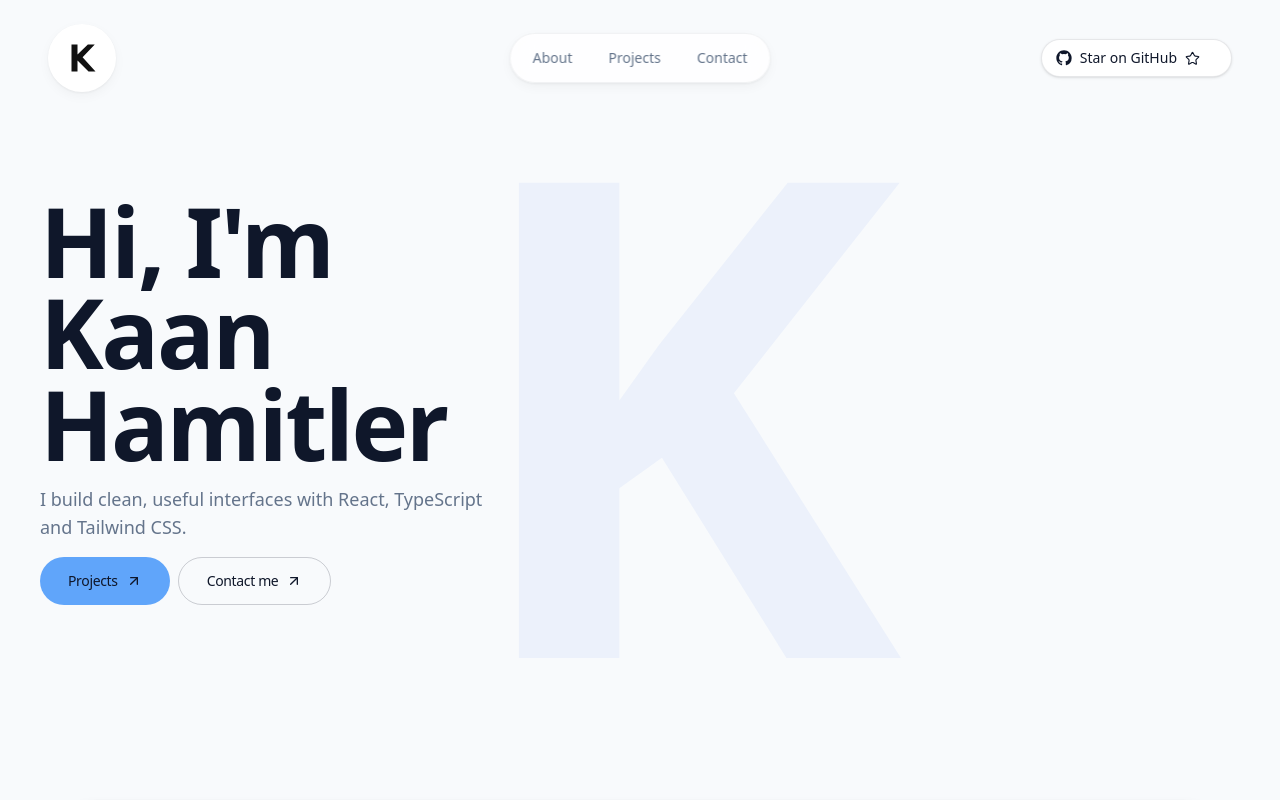
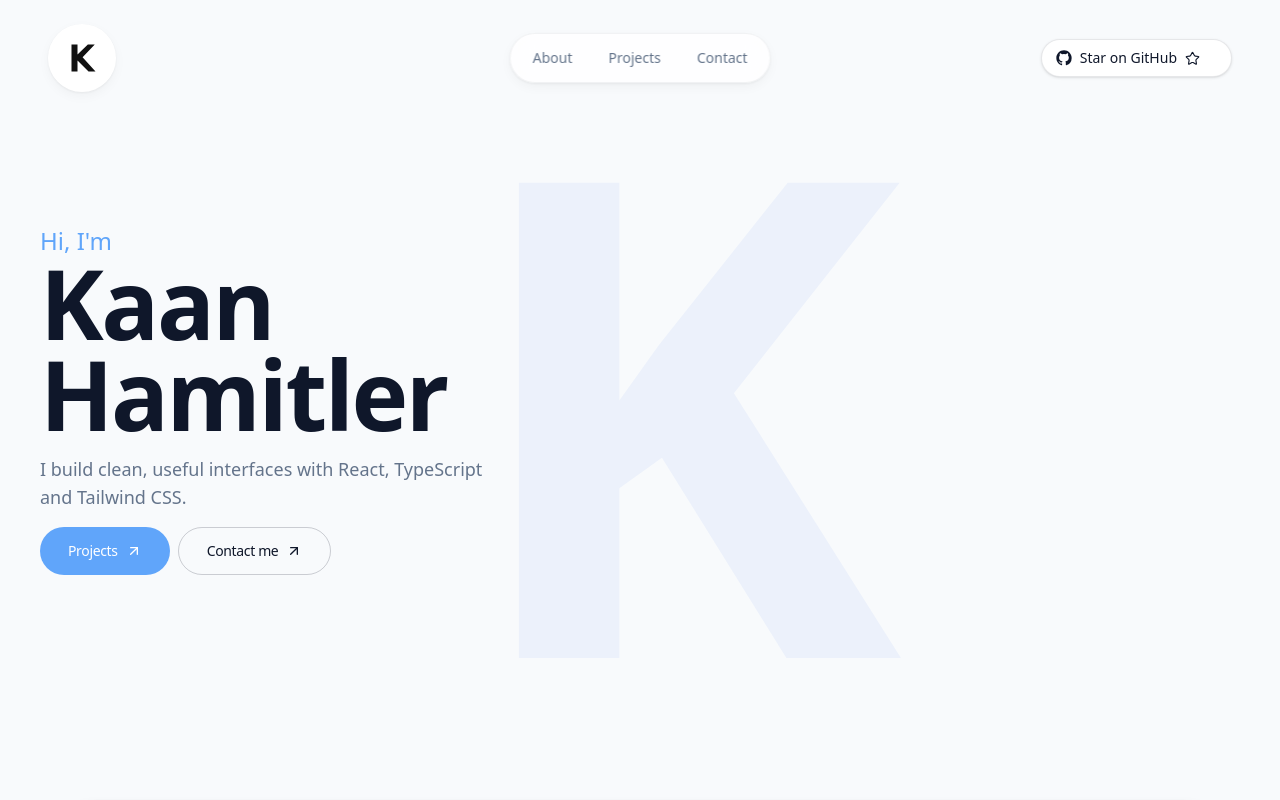
Before and after one commit to Kaan-Developer/Portfolio, a React (Vite) app: page / in a window 1280 px wide. Shown: the top 800 px of the page. Built offline with nearby package versions, Linux system fonts and the light colour scheme; no server answers.

Commit message:
Update Hero page, deleted 3d robot and changed button color, reduced: Hi, I'm

```diff
--- a/src/components/sections/Hero.tsx
+++ b/src/components/sections/Hero.tsx
@@ -8,10 +8,12 @@ const Hero = () => {
       className="grid min-h-screen grid-cols-1 items-center gap-12 lg:grid-cols-2 relative min-h-screen overflow-hidden px-6 py-14 md:px-10"
     >
       <div className="flex flex-col gap-4">
-        <h1 className="text-balance flex flex-col text-5xl lg:text-8xl font-black leading-[0.95] tracking-[-0.05em] tracking-tight">
-          Hi, I'm
-          <span>{site.name}</span>
-        </h1>
+        <div>
+                  <span className="text-2xl lg:5xl text-primary-soft">Hi, I'm</span>
+          <h1 className="text-balance flex flex-col text-5xl lg:text-8xl font-black leading-[0.95] tracking-[-0.05em] tracking-tight">{site.name}</h1>
+        </div>
+
+
         <p className="text-md md:text-lg text-muted max-w-md">
           {site.littleDesc}
         </p>
--- a/src/components/ui/Button.tsx
+++ b/src/components/ui/Button.tsx
@@ -12,7 +12,7 @@ interface Props extends ComponentPropsWithoutRef<"a"> {
 
 const variants = {
   primary: "bg-black text-white hover:bg-ink",
-  blue: "bg-primary-soft text-black hover:bg-primary-soft-hover hover:text-black",
+  blue: "bg-primary-soft text-white hover:bg-primary-soft-hover hover:text-white",
   secondary:
     "border border-primary/20 bg-primary-light text-primary-strong shadow-soft hover:border-primary/40 hover:bg-primary-light/60",
   outline:
```
